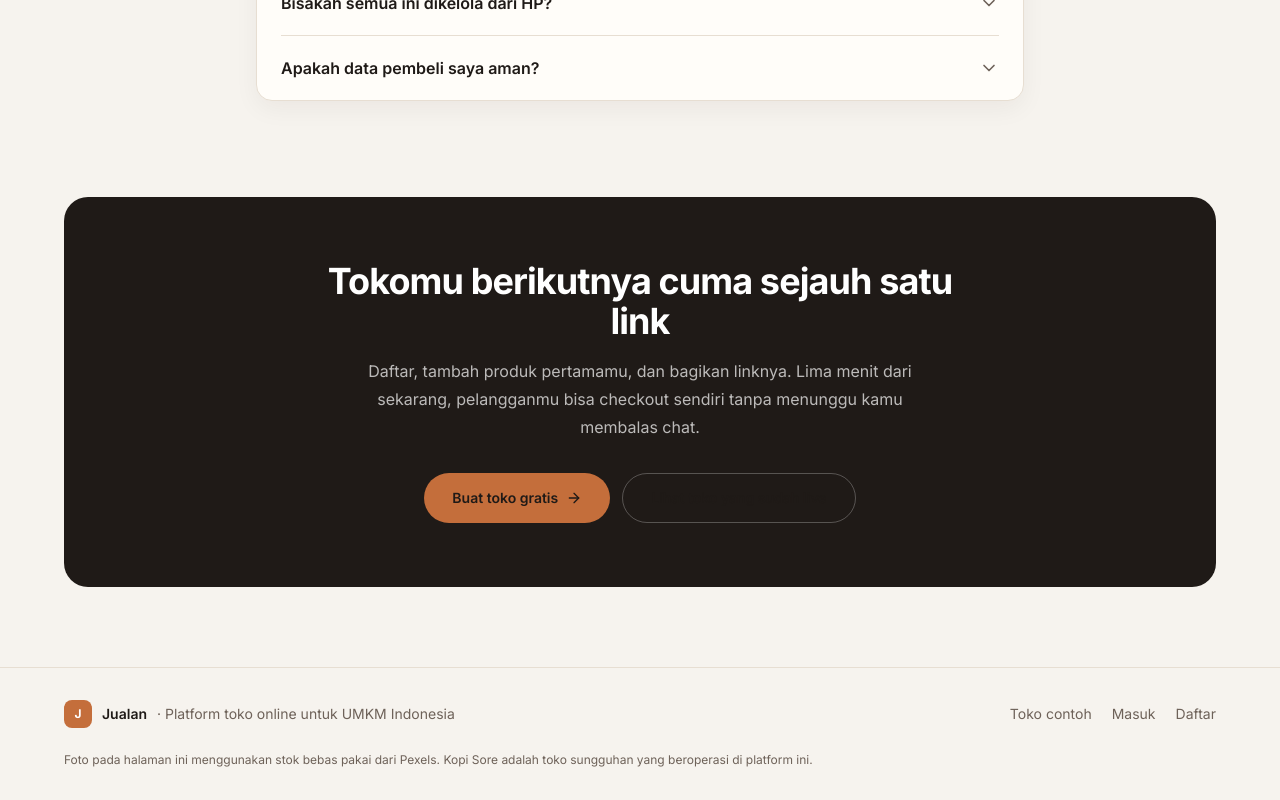
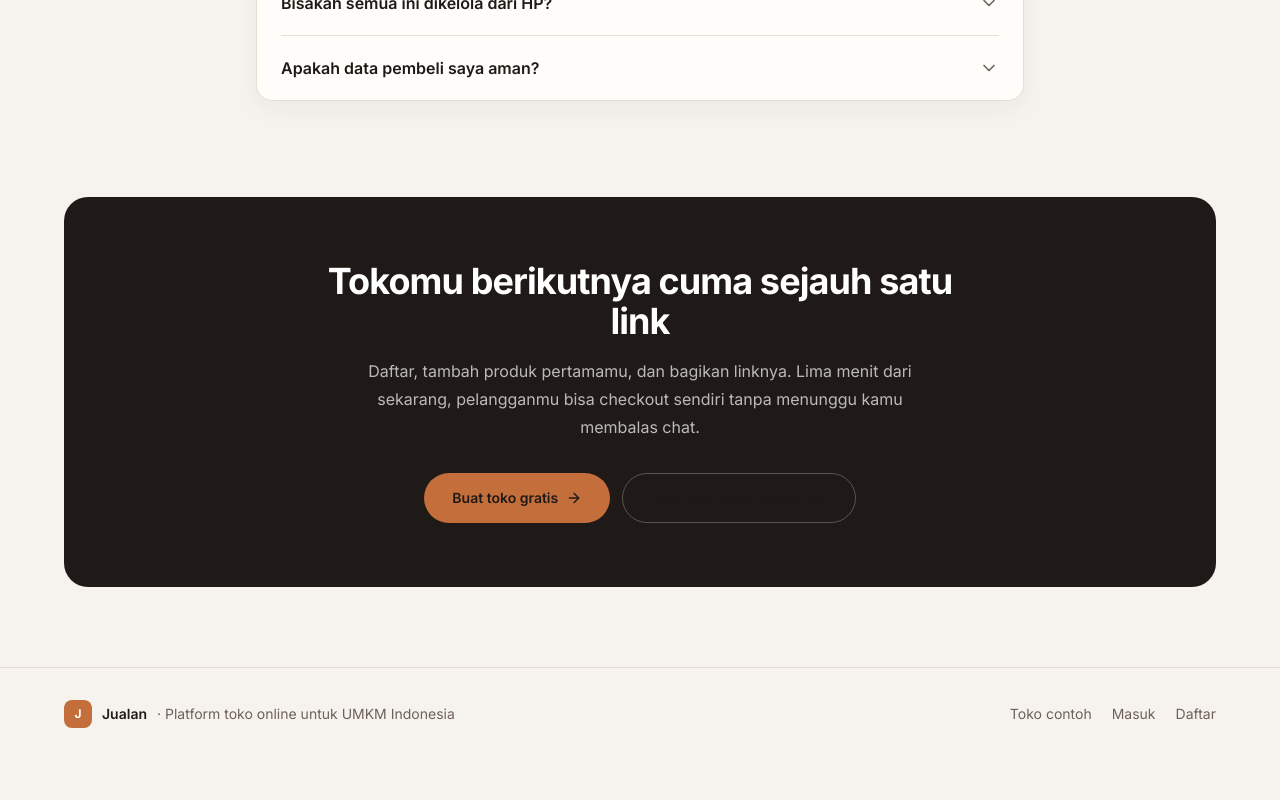
Before and after one commit to frlnd666/jualan, a Next.js app: page / in a window 1280 px wide. Shown: the part 5645-6445 px from the top of the page. After the commit the page ends 6405 px from the top, so only its background shows below. Built offline with nearby package versions, Linux system fonts and the light colour scheme.

Commit message:
Hapus teks footer Pexels / Kopi Sore di landing

```diff
--- a/src/components/storefront/home/FinalCta.tsx
+++ b/src/components/storefront/home/FinalCta.tsx
@@ -55,10 +55,6 @@ export function FinalCta() {
             </Link>
           </nav>
         </div>
-        <p className="mx-auto mt-6 max-w-6xl text-xs text-[var(--text-muted)]">
-          Foto pada halaman ini menggunakan stok bebas pakai dari Pexels.
-          Kopi Sore adalah toko sungguhan yang beroperasi di platform ini.
-        </p>
       </footer>
     </>
   );
```
